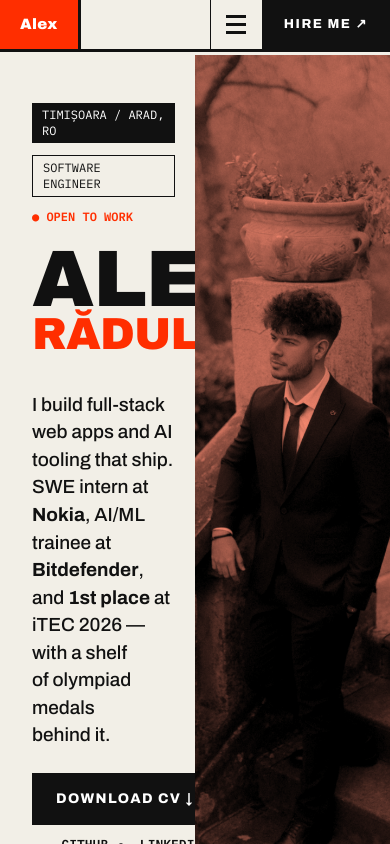
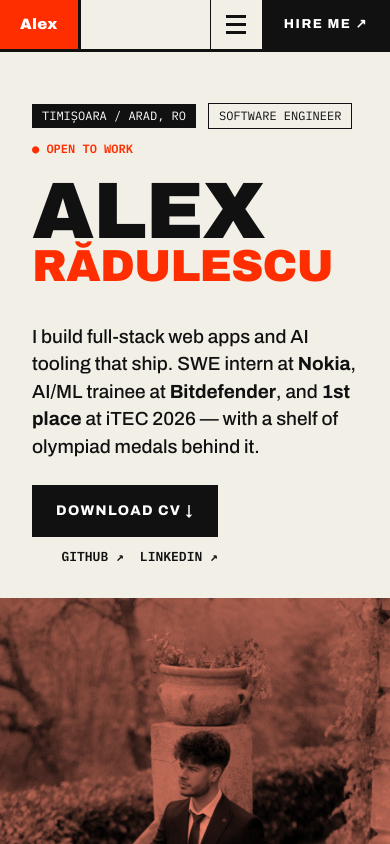
Before and after one commit to Alex110506/portfolio_alex_radulescu, a React (Vite) app: page / in a window 390 px wide. Shown: the top 844 px of the page. Built offline with nearby package versions, Linux system fonts and the light colour scheme.

Commit message:
mobile fix

```diff
--- a/src/components/Hero.tsx
+++ b/src/components/Hero.tsx
@@ -3,7 +3,7 @@ import { contact } from '../data/content'
 export default function Hero() {
   return (
     <section id="top" className="relative overflow-hidden border-b-[3px] border-ink">
-      <div className="grid min-h-[78vh] grid-cols-2 lg:grid-cols-[1fr_480px]">
+      <div className="grid grid-cols-1 lg:min-h-[78vh] lg:grid-cols-[1fr_480px]">
         <div className="flex flex-col justify-between border-ink pb-8 pl-8 pr-5 pt-12 lg:border-r-[3px]">
           <div>
             <div className="mb-5 flex flex-wrap items-center gap-3">
```
